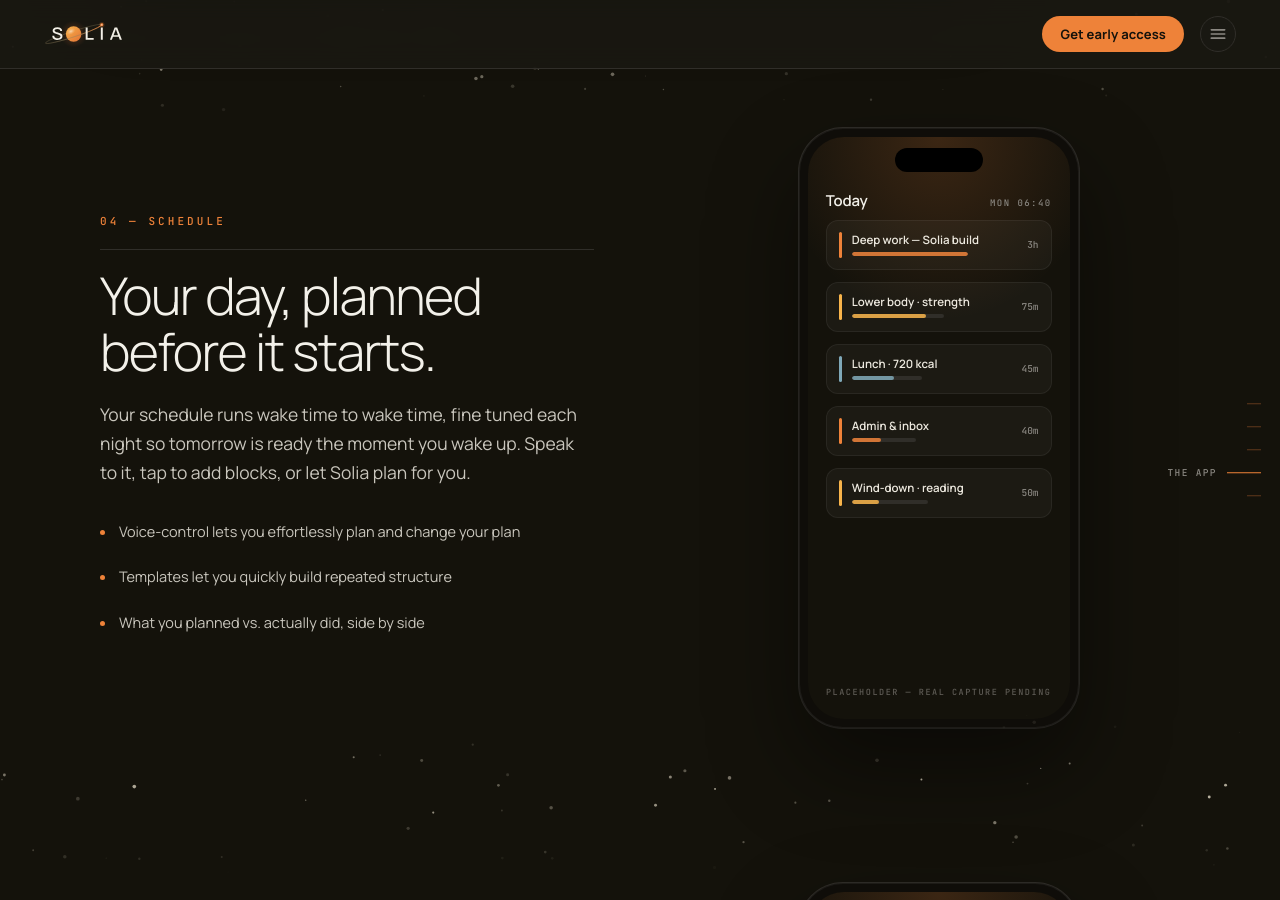
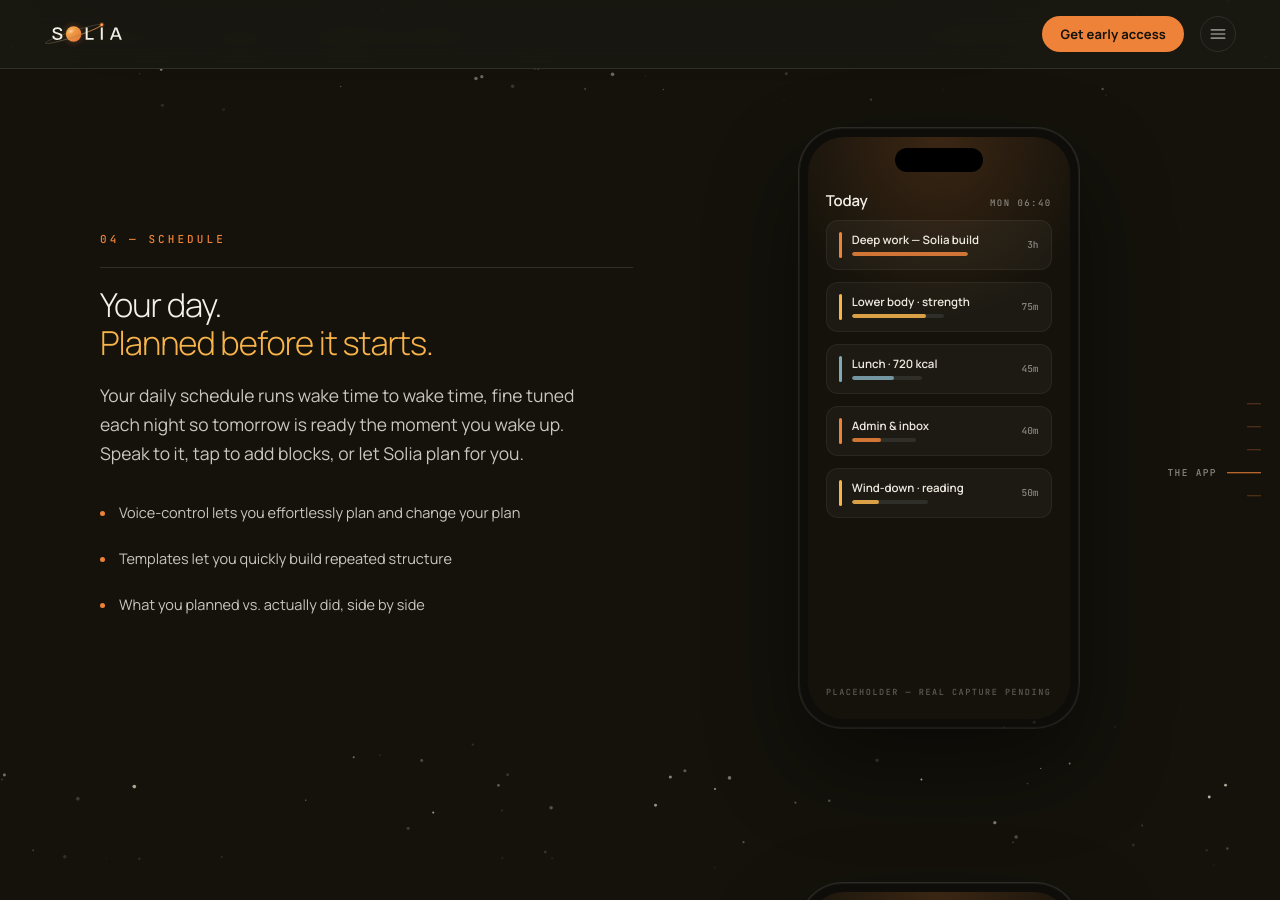
Before and after one commit to Solia-SaaS/Solia-Site, a Jekyll site: the page built from index.html, in a window 1280 px wide and 900 px high, scrolled down 4673 px. Built offline with Jekyll 4.4.1, drawn with Linux system fonts in a browser that asks for light colours; some of the changed text lies outside the part shown.

Commit message:
App sections 04-08: two-line white/gold titles matching the other pages
04 Your day. / Planned before it starts.
05 Custom toolkits. / For every discipline of life.
06 Intelligent coaching. / A coach that actually knows you.
07 Social media. / Rise together.
08 Leaderboards. / Your whole life is the game.
Body 04 opens 'Your daily schedule…'. Titles sized to never wrap.

Co-Authored-By: Claude Fable 5 <noreply@anthropic.com>

```diff
--- a/assets/css/landing.css
+++ b/assets/css/landing.css
@@ -548,12 +548,12 @@ main.landing {
 .app-copy .eyebrow-mono { margin-bottom: 22px; }
 .step-title {
   margin: 0 0 20px;
-  max-width: 16ch;
-  font: 300 clamp(30px, 4.4vw, 52px)/1.08 Manrope, sans-serif;
+  font: 300 clamp(20px, 2.7vw, 33px)/1.14 Manrope, sans-serif;
   letter-spacing: -.03em;
   color: var(--ink);
-  text-wrap: pretty;
 }
+.step-title > span { display: block; white-space: nowrap; }
+.step-title em { font-style: normal; color: var(--gold); }
 .step-body {
   margin: 0 0 28px;
   max-width: 46ch;
@@ -805,6 +805,7 @@ main.landing {
 /* very narrow phones: keep every app-section bullet on one line */
 @media (max-width: 379px) {
   .ticks li { font-size: 12.6px; }
+  .step-title { font-size: 15.5px; }
 }
 
 /* ── reduced motion ─────────────────────────────────────────────────────── */
--- a/index.html
+++ b/index.html
@@ -442,8 +442,11 @@ description: Solia is a Life Operating System designed to align your actions wit
     <div class="band-inner app-split">
       <div class="app-copy">
         <p class="eyebrow-mono" data-reveal>04 — Schedule</p>
-        <h2 class="step-title" data-reveal>Your day, planned before it starts.</h2>
-        <p class="step-body" data-reveal>Your schedule runs wake time to wake time, fine tuned each night so
+        <h2 class="step-title step-title-two" data-reveal>
+          <span>Your day.</span>
+          <span><em>Planned before it starts.</em></span>
+        </h2>
+        <p class="step-body" data-reveal>Your daily schedule runs wake time to wake time, fine tuned each night so
              tomorrow is ready the moment you wake up. Speak to it, tap to add
              blocks, or let Solia plan for you.</p>
         <ul class="ticks" data-reveal>
@@ -478,7 +481,10 @@ description: Solia is a Life Operating System designed to align your actions wit
     <div class="band-inner app-split">
       <div class="app-copy">
         <p class="eyebrow-mono" data-reveal>05 — Toolkits</p>
-        <h2 class="step-title" data-reveal>Deep toolkits for every discipline.</h2>
+        <h2 class="step-title step-title-two" data-reveal>
+          <span>Custom toolkits.</span>
+          <span><em>For every discipline of life.</em></span>
+        </h2>
         <p class="step-body" data-reveal>Purpose-built toolkits plug straight into your day. Fitness is first:
            workouts logged by voice mid-session, meals captured as they happen —
            all scored into the same day as everything else.</p>
@@ -514,7 +520,10 @@ description: Solia is a Life Operating System designed to align your actions wit
     <div class="band-inner app-split">
       <div class="app-copy">
         <p class="eyebrow-mono" data-reveal>06 — Coaching</p>
-        <h2 class="step-title" data-reveal>A coach that actually knows you.</h2>
+        <h2 class="step-title step-title-two" data-reveal>
+          <span>Intelligent coaching.</span>
+          <span><em>A coach that actually knows you.</em></span>
+        </h2>
         <p class="step-body" data-reveal>Every morning, a sealed report on the day you just lived — and a goal
            ladder that climbs with you. Read from your real data, not a
            questionnaire from three weeks ago.</p>
@@ -550,7 +559,10 @@ description: Solia is a Life Operating System designed to align your actions wit
     <div class="band-inner app-split">
       <div class="app-copy">
         <p class="eyebrow-mono" data-reveal>07 — Social</p>
-        <h2 class="step-title" data-reveal>Rise together.</h2>
+        <h2 class="step-title step-title-two" data-reveal>
+          <span>Social media.</span>
+          <span><em>Rise together.</em></span>
+        </h2>
         <p class="step-body" data-reveal>Share the climb. Stories, messages and a feed of how people are really
            living — not just what they post.</p>
         <ul class="ticks" data-reveal>
@@ -585,7 +597,10 @@ description: Solia is a Life Operating System designed to align your actions wit
     <div class="band-inner app-split">
       <div class="app-copy">
         <p class="eyebrow-mono" data-reveal>08 — Leaderboards</p>
-        <h2 class="step-title" data-reveal>Your whole life is the game.</h2>
+        <h2 class="step-title step-title-two" data-reveal>
+          <span>Leaderboards.</span>
+          <span><em>Your whole life is the game.</em></span>
+        </h2>
         <p class="step-body" data-reveal>A global leaderboard where consistency is the score. Seasons, tiers and
            matchups — earned from the way you actually live.</p>
         <ul class="ticks" data-reveal>
```
